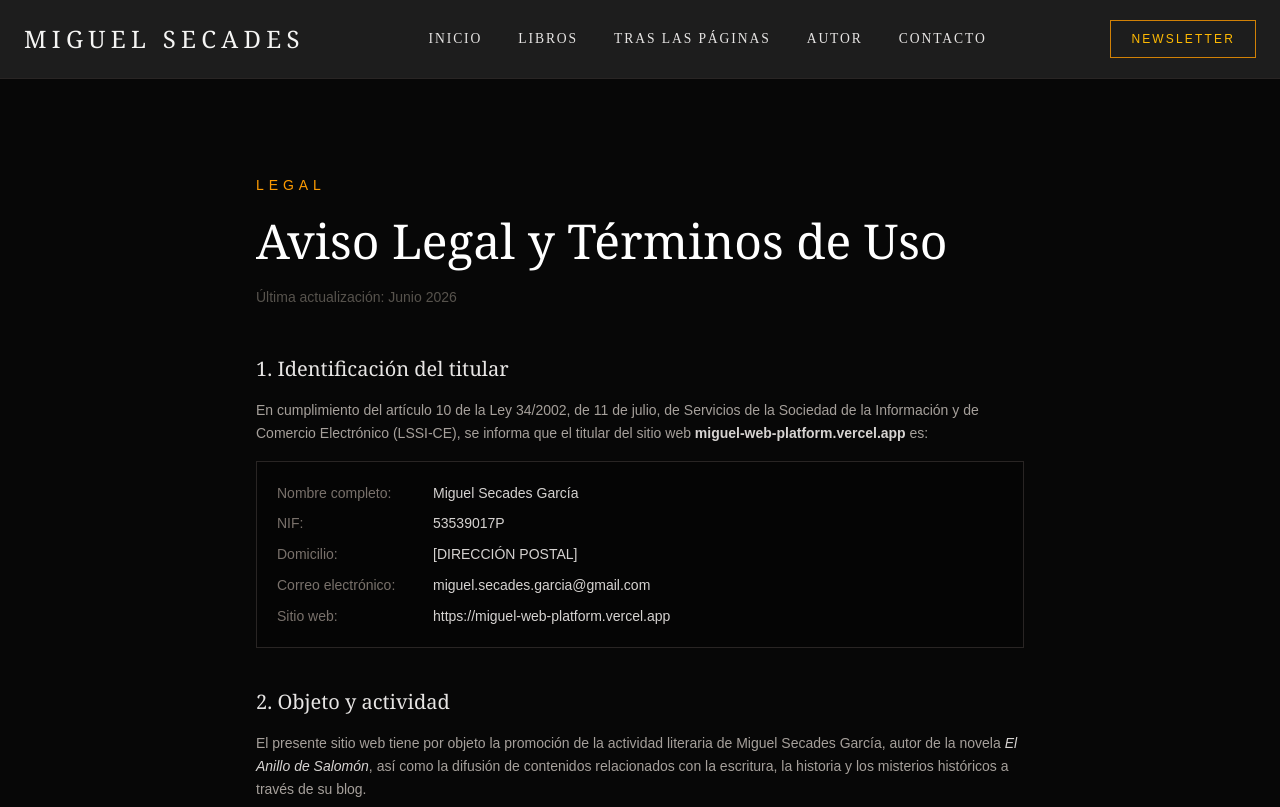
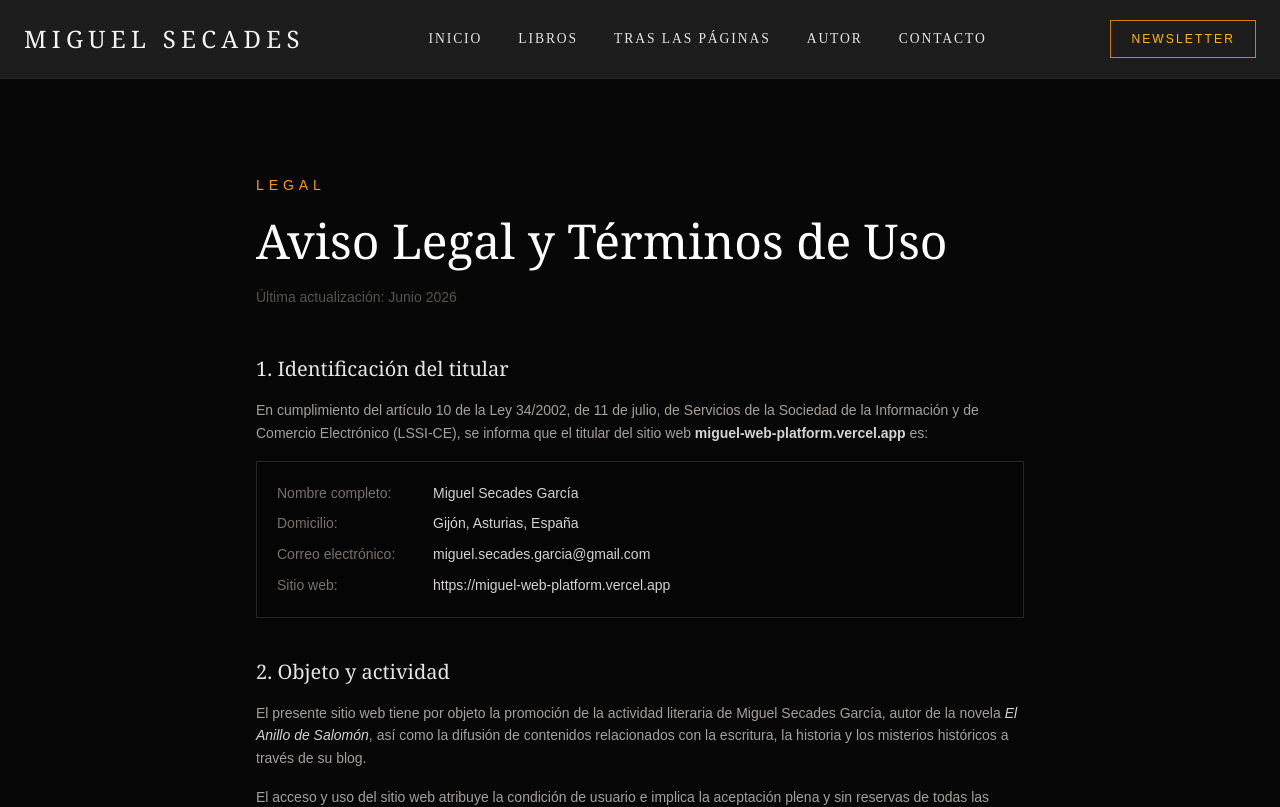
Before and after one commit to MiguelSecadesBYU/miguel-web-platform, a Next.js app: page /terms in a window 1280 px wide. Shown: the top 807 px of the page. Built offline with nearby package versions, Linux system fonts and the light colour scheme.

Commit message:
actualizar aviso legal y terminos

```diff
--- a/src/app/terms/page.tsx
+++ b/src/app/terms/page.tsx
@@ -8,9 +8,8 @@ export const metadata: Metadata = {
 
 const LAST_UPDATE = "Junio 2026";
 const RESPONSIBLE_NAME = "Miguel Secades García";
-const NIF = "53539017P";
 const EMAIL = "miguel.secades.garcia@gmail.com";
-const ADDRESS = "[DIRECCIÓN POSTAL]"; // Reemplazar con dirección real antes de publicar
+const ADDRESS = "Gijón, Asturias, España"; // r
 const DOMAIN = "miguel-web-platform.vercel.app";
 
 export default function TermsPage() {
@@ -37,7 +36,6 @@ export default function TermsPage() {
               <p>En cumplimiento del artículo 10 de la Ley 34/2002, de 11 de julio, de Servicios de la Sociedad de la Información y de Comercio Electrónico (LSSI-CE), se informa que el titular del sitio web <strong className="text-stone-300">{DOMAIN}</strong> es:</p>
               <DataBox items={[
                 { label: "Nombre completo", value: RESPONSIBLE_NAME },
-                { label: "NIF", value: NIF },
                 { label: "Domicilio", value: ADDRESS },
                 { label: "Correo electrónico", value: EMAIL },
                 { label: "Sitio web", value: `https://${DOMAIN}` },
```
